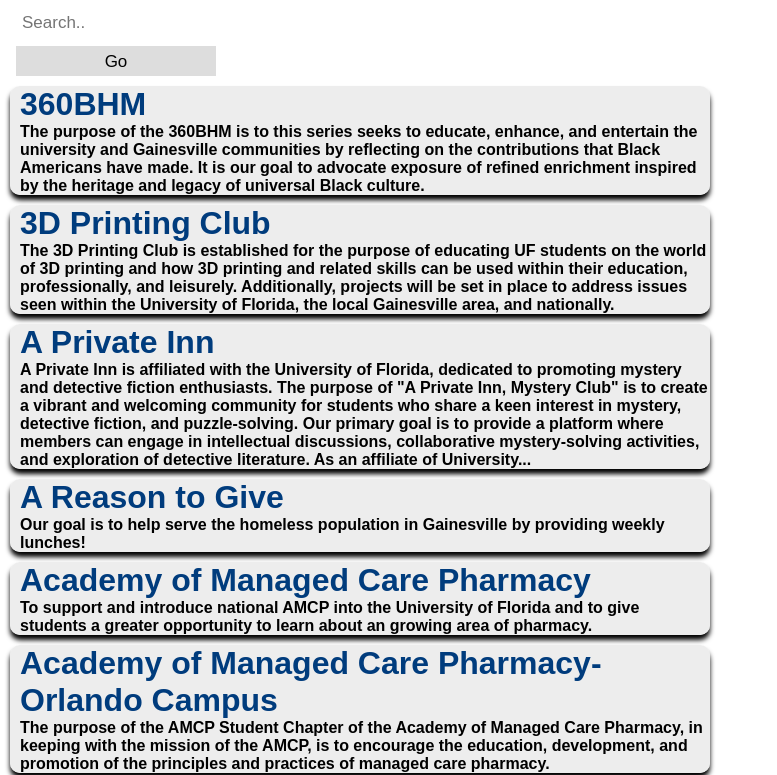
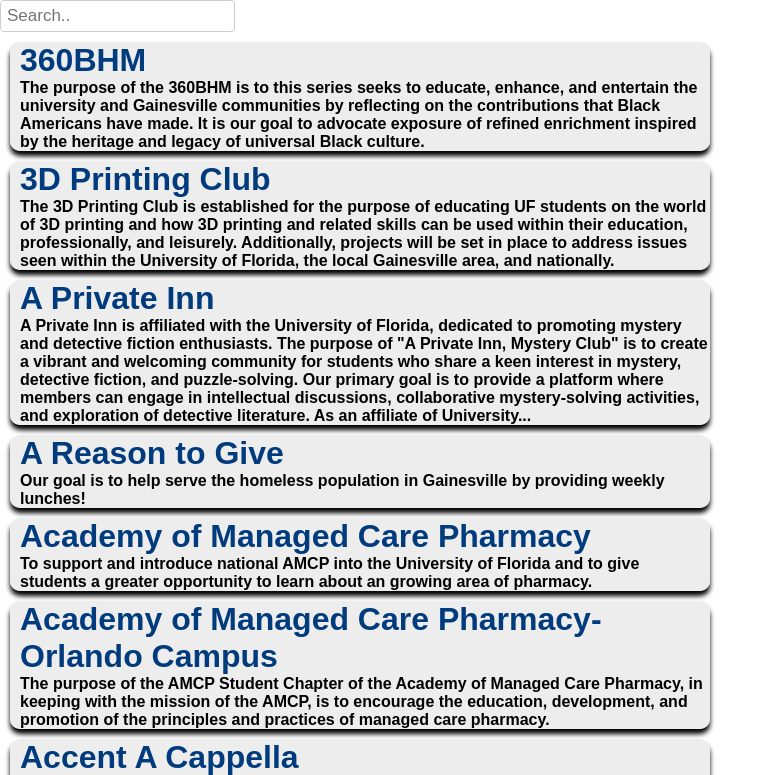
Before and after one commit to JosephShumilla/GatorClubManager, a Django app: page /joinClubs.html in a window 1280 px wide. Shown: the part 60-835 px from the top of the page, without its empty margins (0-777 px from the left). Run offline with Django 5.2, Linux system fonts and the light colour scheme; data comes from the database, SQL or seed files in the repository; both versions use the stored data as it was after the commit.

Commit message:
Search Bar is Functional!

```diff
--- a/clubmanager/clubmanager/static/styles.css
+++ b/clubmanager/clubmanager/static/styles.css
@@ -118,27 +118,19 @@
     color: rgb(0,60,125);
 }
 .search_bar{
-    display:flex;
+    display: flex;
+    align-items: left;
     overflow: hidden;
+    border: 1px solid #ccc;
+    border-radius: 4px;
+    width: fit-content;
 }
 .search_bar input[type=text]{
-    display:inherit;
-    float: left;
+    flex-grow: 1;
     padding: 6px;
     border: none;
-    margin-top: 8px;
-    margin-left: 16px;
     font-size: 17px;
-}
-.search_bar input[type=submit]{
-    float: left;
-    padding: 6px 10px;
-    margin-top: 8px;
-    margin-left: 16px;
-    background: #ddd;
-    font-size: 17px;
-    border: none;
-    cursor: pointer;
+    margin: 0;
 }
 .search_bar input[type=submit]:hover {
  display:inherit;
--- a/clubmanager/members/templates/authenticate/joinClubs.html
+++ b/clubmanager/members/templates/authenticate/joinClubs.html
@@ -36,9 +36,8 @@
         </nav>
         <div>
             <div class="search_bar">
-                <form action="#">
-                    <input type="text" placeholder="Search..">
-                    <input type="submit" value="Go">
+                <form method="GET" action="{% url 'search_clubs' %}">
+                    <input type="text" name="query" placeholder="Search..">
                 </form>
             </div>
         </div>
--- a/clubmanager/members/urls.py
+++ b/clubmanager/members/urls.py
@@ -6,4 +6,5 @@ from .views import joinClubs
 urlpatterns = [
     path('', views.login_user, name="login"),
     path('signUp', views.signup_user, name='signup'),
+    path('search/', views.searchClubs, name='search_clubs')
 ]
--- a/clubmanager/members/views.py
+++ b/clubmanager/members/views.py
@@ -12,6 +12,13 @@ def createClub(request):
 def joinClubs(request):
     clubs = Club.objects.all()
     return render(request, 'authenticate/joinClubs.html',{'clubs': clubs})
+def searchClubs(request):
+    query = request.GET.get('query', '')
+    if query:
+        clubs = Club.objects.filter(club_name__icontains=query)
+    else:
+        clubs = Club.objects.all()
+    return render(request, 'authenticate/joinClubs.html', {'clubs': clubs})
 def index(request):
     return render(request, 'authenticate/index.html',{})
 def myClubs(request):
```
Also changed, not shown: clubmanager/db.sqlite3.
